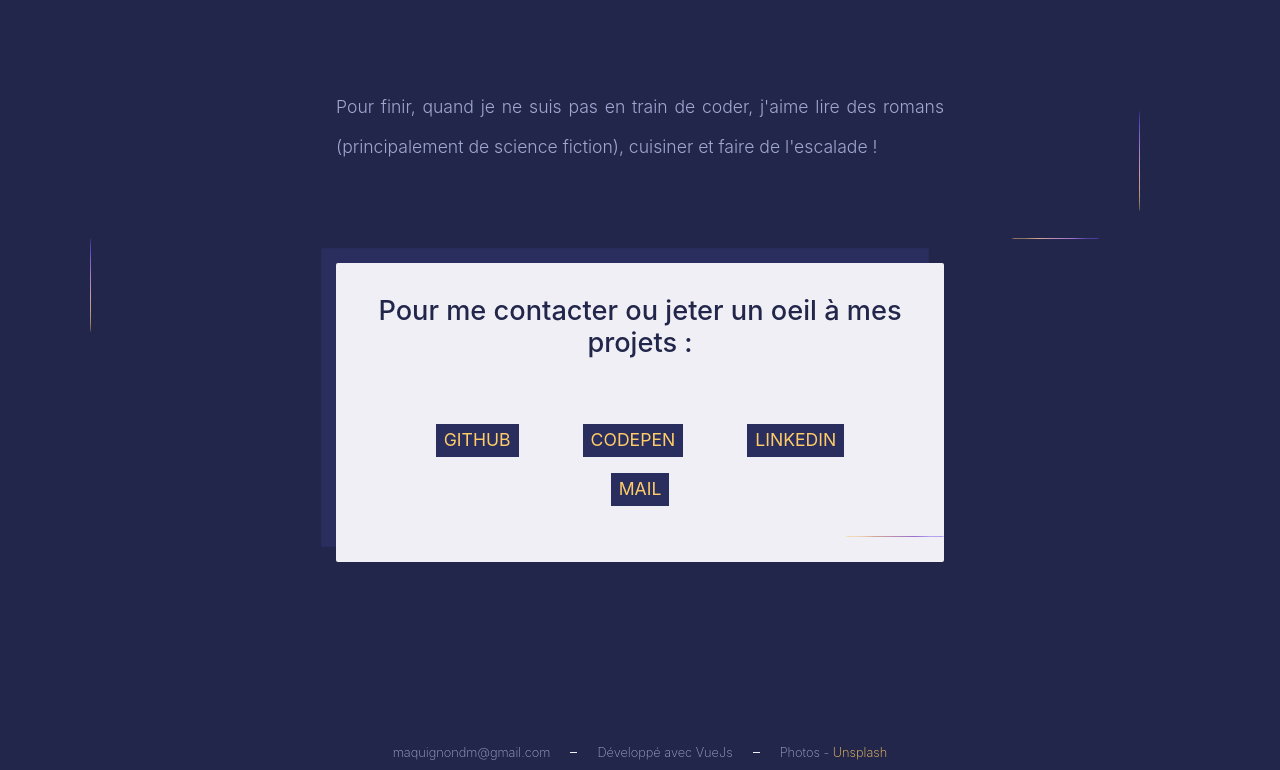
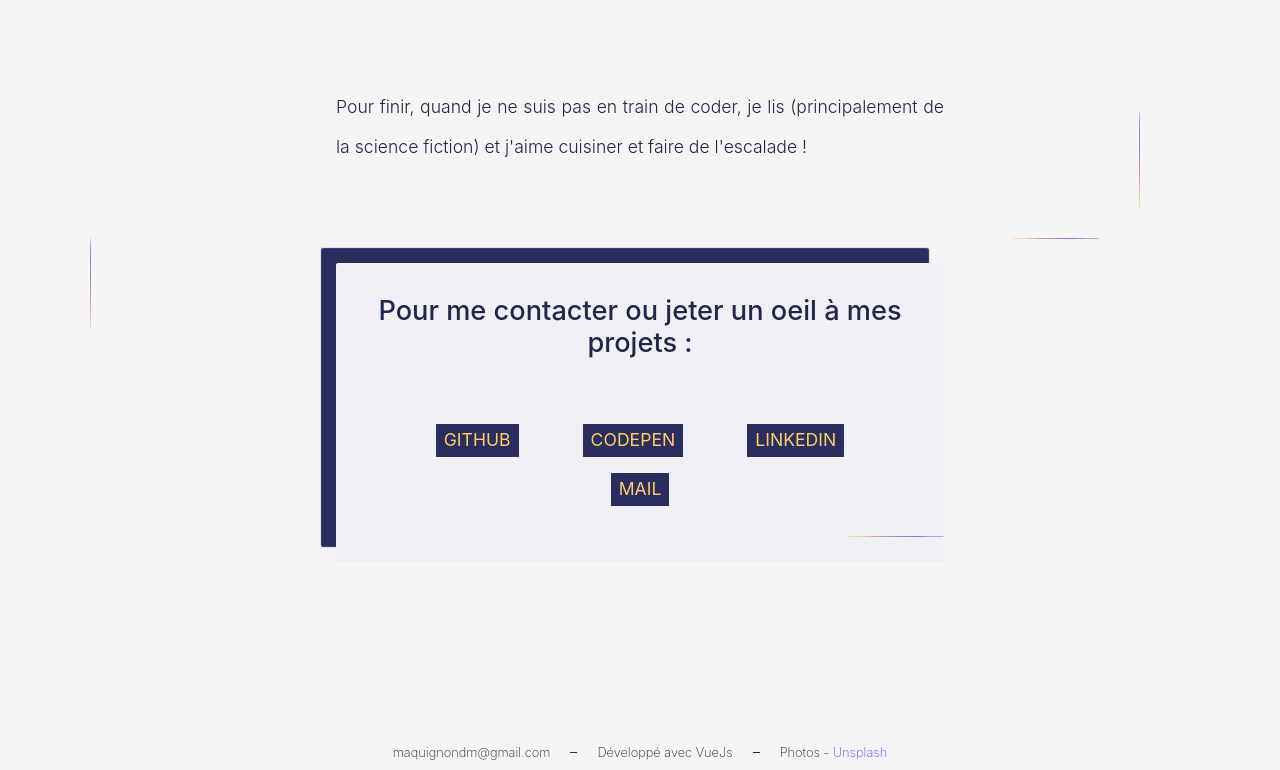
Before and after one commit to DamienMgn/vue-js-router-animation, a Vue app: page /about in a window 1280 px wide. Shown: the part 1356-2126 px from the top of the page. Built offline with nearby package versions, Linux system fonts and the light colour scheme; a web font is replaced by a local one; what vue-typed-js would draw is missing.

Commit message:
new mode - about

```diff
--- a/src/App.vue
+++ b/src/App.vue
@@ -18,7 +18,7 @@ export default {
   },
   data() {
     return {
-      mode: "dark"
+      mode: "light"
     };
   },
   methods: {
--- a/src/components/About.vue
+++ b/src/components/About.vue
@@ -23,7 +23,7 @@
           <span class="logo-container"><img src="../assets/images/logo.png" alt="vue js"></span>
         </div>
         <p class="presentation-p">
-        Pour finir, quand je ne suis pas en train de coder, j'aime lire des romans (principalement de science fiction), cuisiner et faire de l'escalade !
+        Pour finir, quand je ne suis pas en train de coder, je lis (principalement de la science fiction) et j'aime cuisiner et faire de l'escalade !
         </p>
         <div class="contact-container">
           <h3 class="contact-title">Pour me contacter ou jeter un oeil à mes projets :</h3>
```
